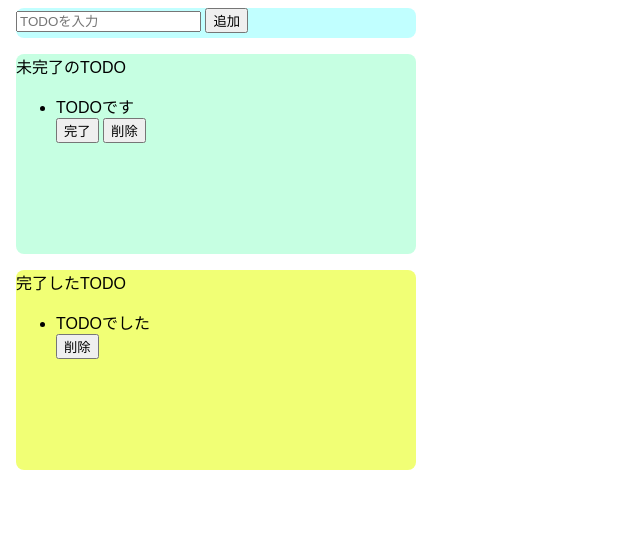
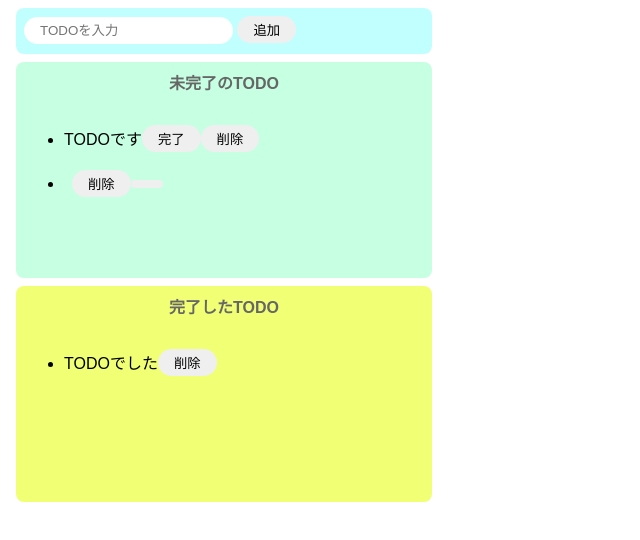
Before and after one commit to Hojtake/aplication_plane, a website built with Parcel: page index.html in a window 1280 px wide. Both pictures are taken after a click on the button "追加". Shown: the whole page, without its empty margins (0-640 px from the left). Built offline with nearby package versions, Linux system fonts and the light colour scheme.

Commit message:
2021_10_20 commit

```diff
--- a/index.html
+++ b/index.html
@@ -7,29 +7,34 @@
 
   <body>
     <div class="input_area">
-      <input placeholder="TODOを入力" />
-      <button>追加</button>
+      <input id="add-text" placeholder="TODOを入力" />
+      <button id="add-button">追加</button>
     </div>
 
     <div class="imcomplete_area">
-      <p>未完了のTODO</p>
-      <div>
-        <ul>
-          <li>TODOです</li>
+      <p class="title">未完了のTODO</p>
+
+      <ul id="imcomplete_list">
+        <li>
+          <div class="list-row">
+            <p>TODOです</p>
             <button>完了</button>
             <button>削除</button>
+          </div>
+        </li>
       </ul>
-      </div>
     </div>
 
     <div class="completed_area">
-      <p>完了したTODO</p>
-      <div>
+      <p class="title">完了したTODO</p>
       <ul>
-          <li>TODOでした</li>
+        <li>
+          <div class="list-row">
+            <p>TODOでした</p>
             <button>削除</button>
+          </div>
+        </li>
       </ul>
-      </div>
     </div>
 
     <script src="src/index.js"></script>
--- a/src/index.js
+++ b/src/index.js
@@ -1 +1,28 @@
 import "./styles.css";
+
+const onclickAdd = () => {
+  const inputtext = document.getElementById("add-text").value;
+  document.getElementById("add-text").value = "";
+
+  const div = document.createElement("div");
+  div.className = "list-row";
+
+  const li = document.createElement("li");
+  li.innerText = inputtext; //テキストの追加を行うコマンド
+
+  const completeButten = document.createElement("button");
+  completeButten.innerText = "完了";
+
+  const deleteButten = document.createElement("button");
+  completeButten.innerText = "削除";
+
+  div.appendChild(li);
+  div.appendChild(completeButten);
+  div.appendChild(deleteButten);
+  console.log(div);
+  document.getElementById("imcomplete_list").appendChild(div);
+};
+
+document
+  .getElementById("add-button")
+  .addEventListener("click", () => onclickAdd());
--- a/src/styles.css
+++ b/src/styles.css
@@ -1,11 +1,30 @@
 body {
   font-family: sans-serif;
 }
+input {
+  border-radius: 16px;
+  border: none;
+  padding: 6px 16px;
+  outline: none;
+}
+
+button {
+  border-radius: 16px;
+  border: none;
+  padding: 4px 16px;
+}
+
+button:hover {
+  background-color: #ff7fff;
+  color: #fff;
+  cursor: pointer;
+}
+
 .input_area {
   background-color: #c1ffff;
   width: 400px;
   height: 30px;
-  padding: 0px;
+  padding: 8px;
   margin: 8px;
   border-radius: 8px;
 }
@@ -13,8 +32,8 @@ body {
 .imcomplete_area {
   background-color: #c6ffe2;
   width: 400px;
-  min-height: 200px;
-  padding: 0px;
+  min-height: 200px; /*最小の立幅*/
+  padding: 8px;
   margin: 8px;
   border-radius: 8px;
 }
@@ -22,7 +41,24 @@ body {
   background-color: #f1ff75;
   width: 400px;
   min-height: 200px;
-  padding: 0px;
+  padding: 8px;
   margin: 8px;
   border-radius: 8px;
 }
+
+.title {
+  text-align: center;
+  margin-top: 0;
+  font-weight: bold;
+  color: #666;
+}
+
+li {
+  margin-right: 8px;
+}
+
+.list-row {
+  display: flex;
+  align-items: center;
+  padding-bottom: 4px;
+}
```
Lines whose indentation alone changed are shown as unchanged.
